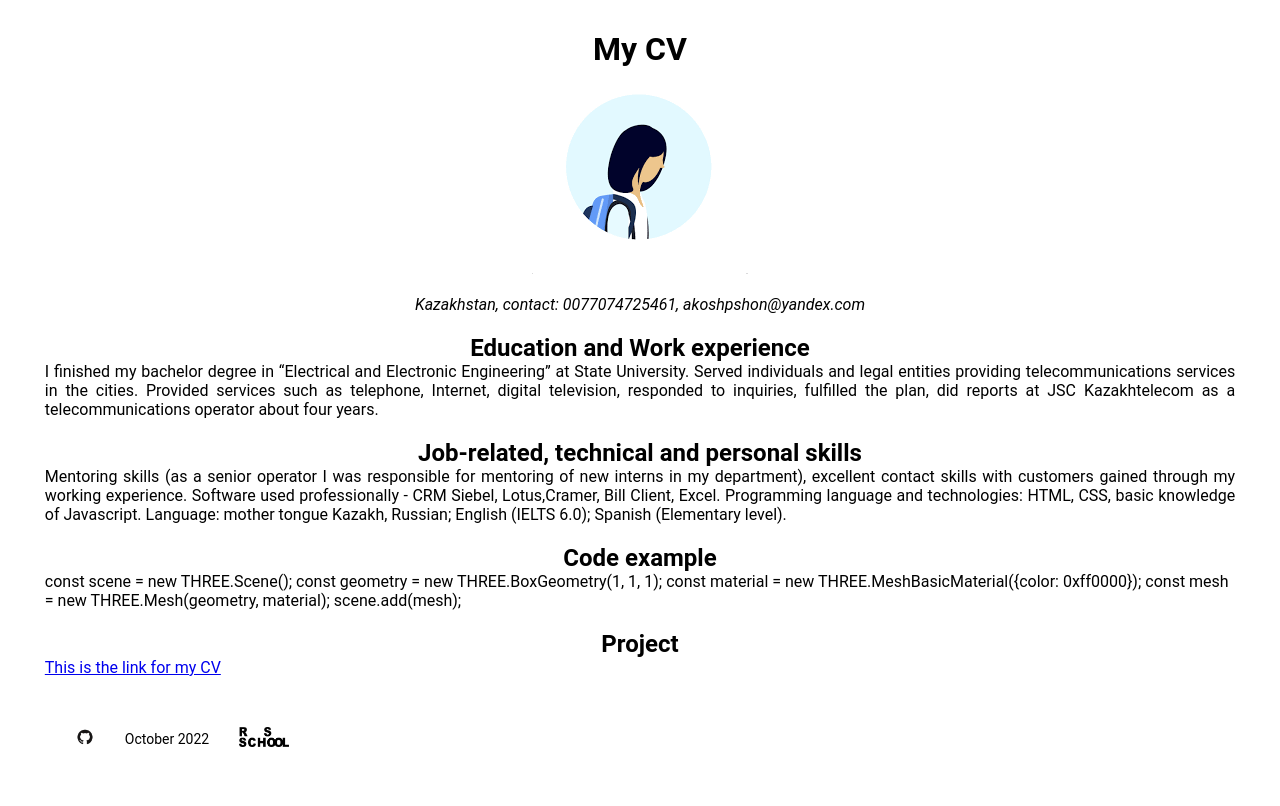
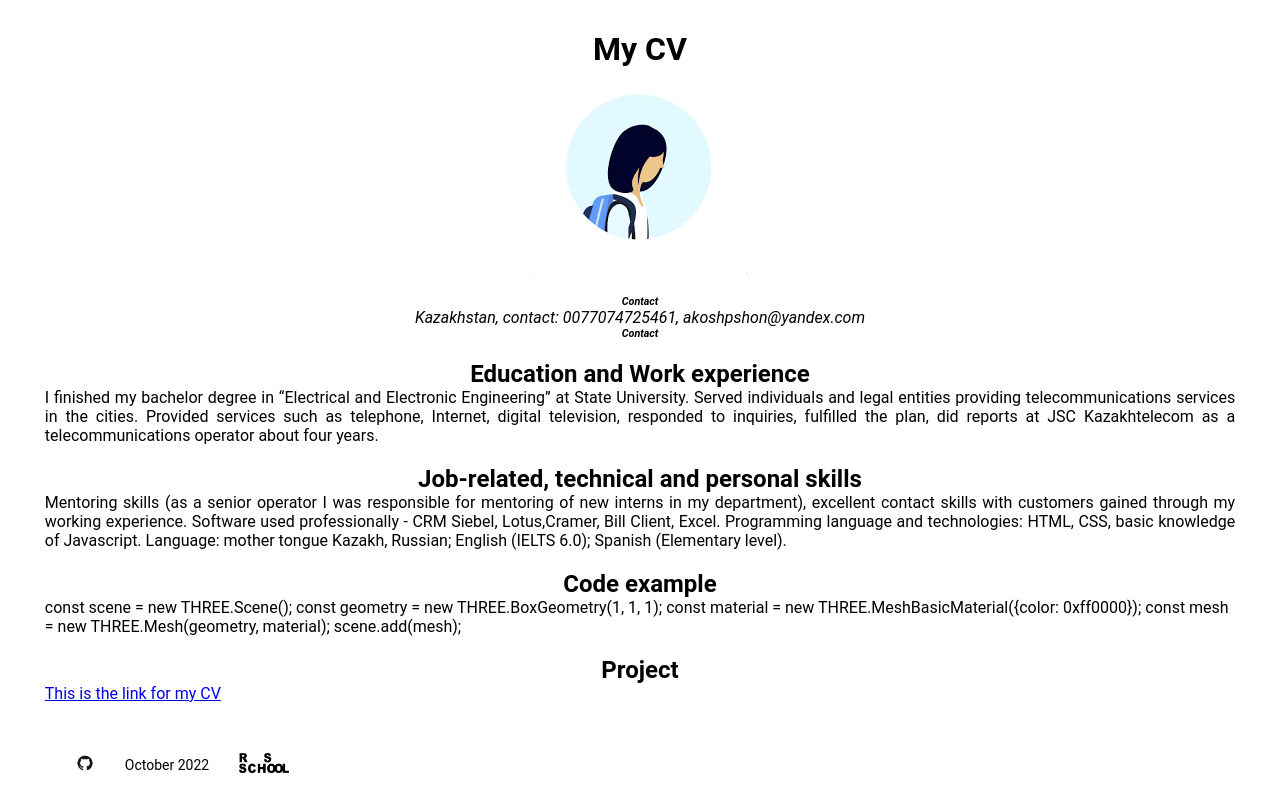
Before and after one commit to e-jj-e/rsschool-cv, a plain HTML site: page index.html in a window 1280 px wide. Drawn offline with Linux system fonts and the light colour scheme.

Commit message:
fix: fix a tag

```diff
--- a/index.html
+++ b/index.html
@@ -11,7 +11,9 @@
     <header>
         <h1>My CV</h1>
         <section class="heading">
+            <h6>Contact</h6>
             <article>
+                <h6>Contact</h6>
                 <p>Kazakhstan, contact: 0077074725461, akoshpshon@yandex.com</p>
             </article>
             <aside>
@@ -47,7 +49,7 @@
     <footer>
         <nav>
             <ul>
-                <li class="github"><a href="https://github.com/e-jj-e"></a><img src="assets/github-logo.png" alt="github-logo"></a></li>
+                <li class="github"><a href="https://github.com/e-jj-e"><img src="assets/github-logo.png" alt="github-logo"></a></li>
                 <li>October 2022</li>
                 <li class="rs-logo"><a href="https://app.rs.school/"><img src="assets/rs-logo.png" alt="rs-logo"></a></li>
             </ul>
```
